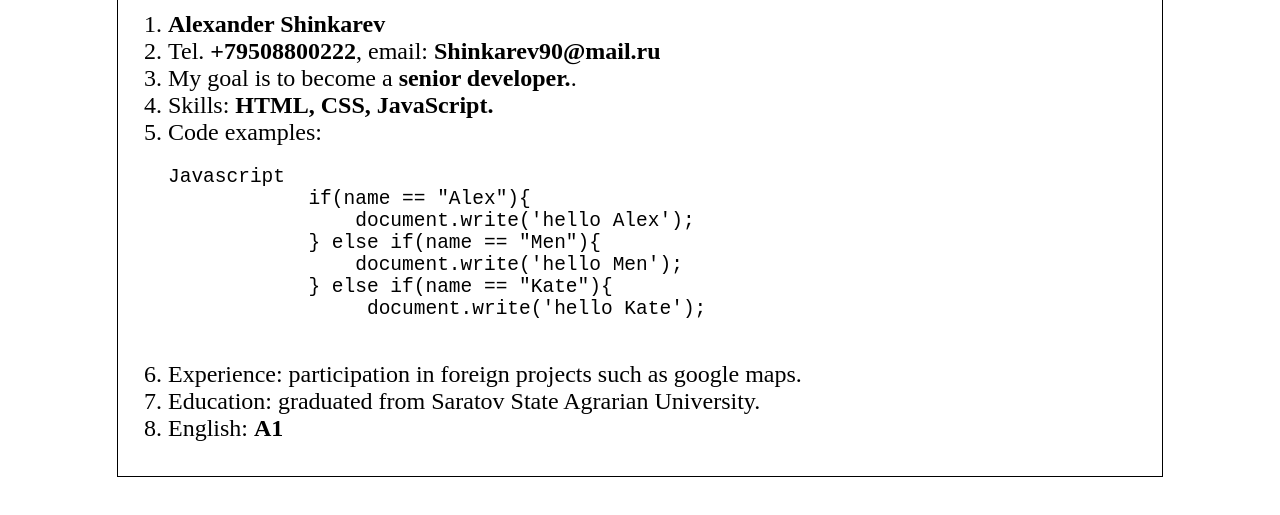
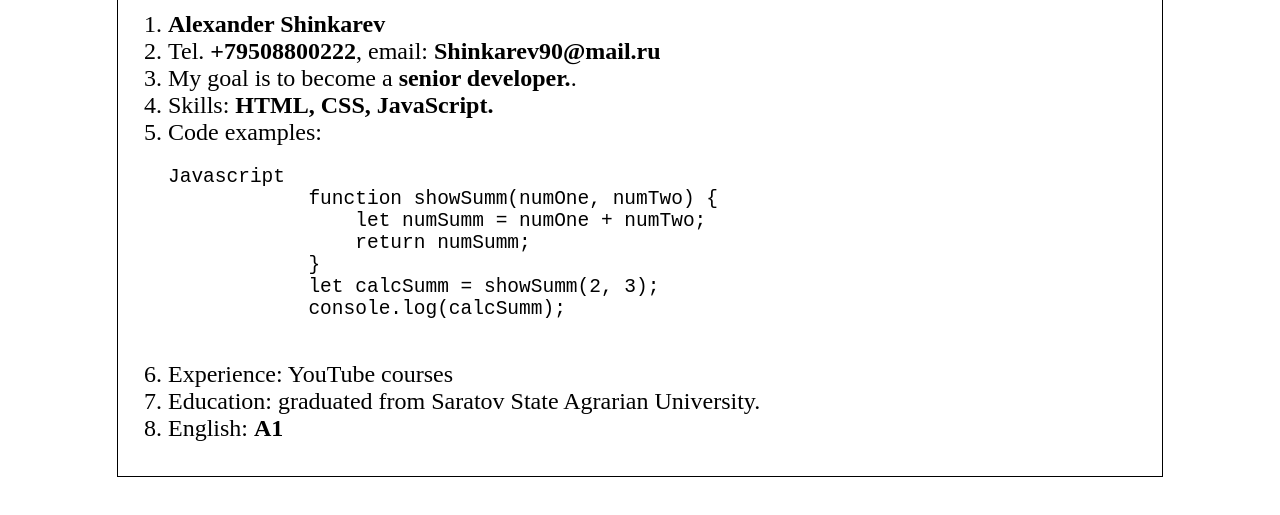
Before and after one commit to Shinkarev90/rsschool-cv, a plain HTML site: page index.html in a window 1280 px wide. Shown: the part 127-642 px from the top of the page. Drawn offline with Linux system fonts and the light colour scheme.

Commit message:
Added Experience

```diff
--- a/index.html
+++ b/index.html
@@ -15,14 +15,14 @@
             <li>Skills: <b>HTML, CSS, JavaScript.</b></li>
             <li>Code examples: </li>
             <pre>Javascript
-            if(name == "Alex"){
-                document.write('hello Alex');
-            } else if(name == "Men"){
-                document.write('hello Men');
-            } else if(name == "Kate"){
-                 document.write('hello Kate');
+            function showSumm(numOne, numTwo) {
+                let numSumm = numOne + numTwo;
+                return numSumm;
+            }
+            let calcSumm = showSumm(2, 3);
+            console.log(calcSumm);
             </pre>
-            <li>Experience: participation in foreign projects such as google maps.</li>
+            <li>Experience: YouTube courses</li>
             <li>Education: graduated from Saratov State Agrarian University.</li>
             <li>English: <b>A1</b></li>
         </ol>
```
